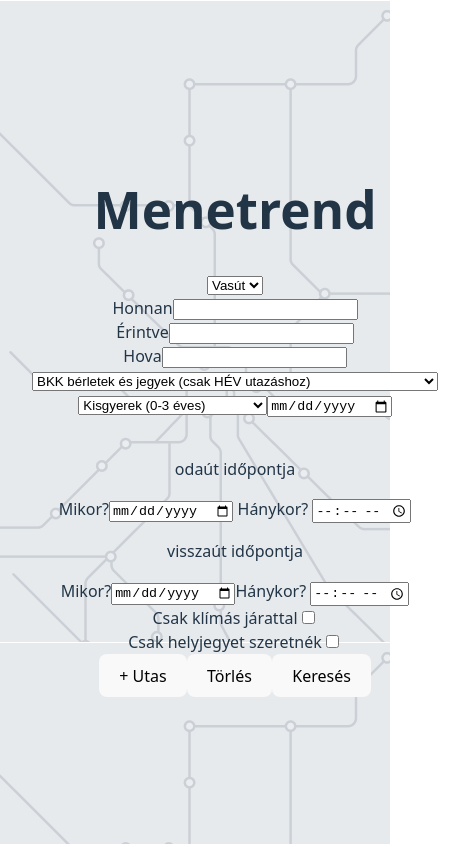
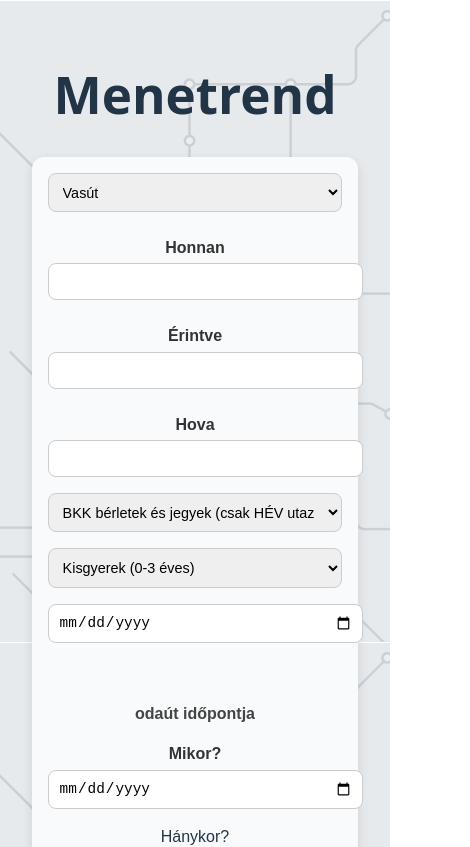
Before and after one commit to csiszi7/menetrend, a React (Vite) app in the folder frontend/: page / in a window 390 px wide. Shown: the top 847 px of the page, 470 px wide, since content can reach past the window. Built offline with nearby package versions, Linux system fonts and the light colour scheme.

Commit message:
responsiv home oldal

```diff
--- a/frontend/src/components/Jegy.jsx
+++ b/frontend/src/components/Jegy.jsx
@@ -1,4 +1,5 @@
 import React from 'react'
+
 
 const Jegy = () => {
   return (
--- a/frontend/src/pages/Home.css
+++ b/frontend/src/pages/Home.css
@@ -1,6 +1,89 @@
-/* .home-kontener {
-    align-items: center;
-    display: flex;
-    height: 90vh;
-    justify-content: center;
-} */
+/* Jegy.css */
+form {
+  max-width: 600px;
+  margin: 2rem auto;
+  padding: 1.5rem;
+  background: #f9fafb;
+  border-radius: 12px;
+  box-shadow: 0 4px 12px rgba(0,0,0,0.1);
+  font-family: Arial, sans-serif;
+}
+
+form label {
+  display: block;
+  margin: 0.5rem 0 0.2rem;
+  font-weight: 600;
+  color: #333;
+}
+
+form input,
+form select {
+  width: 100%;
+  padding: 0.6rem;
+  border: 1px solid #ccc;
+  border-radius: 8px;
+  margin-bottom: 1rem;
+  font-size: 0.95rem;
+  transition: border 0.2s ease;
+}
+
+form input:focus,
+form select:focus {
+  border-color: #2563eb;
+  outline: none;
+}
+
+form p {
+  margin-top: 1.2rem;
+  font-weight: 600;
+  color: #444;
+}
+
+form button {
+  padding: 0.7rem 1.2rem;
+  margin: 0.5rem 0.3rem 0 0;
+  border: none;
+  border-radius: 8px;
+  font-size: 0.95rem;
+  cursor: pointer;
+  transition: background 0.2s ease;
+}
+
+form button[type="reset"] {
+  background: #f87171;
+  color: #fff;
+}
+
+form button#keres {
+  background: #2563eb;
+  color: white;
+}
+
+form button#keres:hover {
+  background: #1d4ed8;
+}
+
+form button[name="+Utas"] {
+  background: #10b981;
+  color: white;
+}
+
+form button[name="+Utas"]:hover {
+  background: #059669;
+}
+
+@media (max-width: 600px) {
+  form {
+    padding: 1rem;
+  }
+
+  form input,
+  form select {
+    font-size: 0.9rem;
+  }
+
+  form button {
+    width: 100%;
+    margin: 0.4rem 0;
+  }
+}
```
